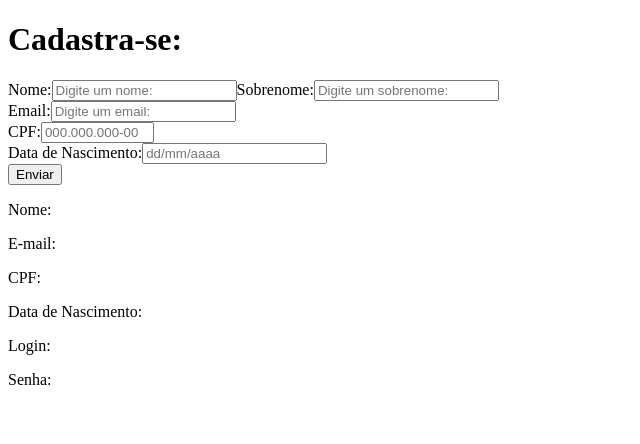
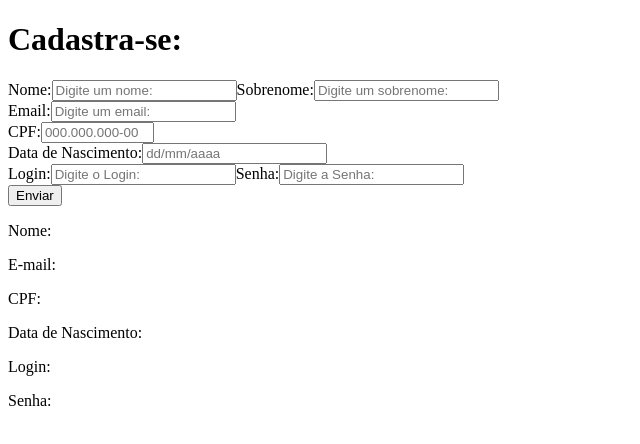
Before and after one commit to JomarFranca/Form_React_01, a React (Create React App) app: page / in a window 1280 px wide. Shown: the top 444 px of the page, without its empty margins (0-640 px from the left). Built offline with nearby package versions, Linux system fonts and the light colour scheme.

Commit message:
Criado input type Login e Senha

```diff
--- a/src/App.js
+++ b/src/App.js
@@ -8,6 +8,8 @@ function App() {
 	const [mail, setMail] = useState();
 	const [clientCpf, setClientCpf] = useState();
 	const [data, setData] = useState();
+	const [log, setLog] = useState();
+	const [pass, setPass] = useState();
 
 
 	const [enviado, setEnviado] = useState(false);
@@ -41,6 +43,15 @@ function App() {
 				onChange={(e) => setData(e.target.value)}
 				placeholder="dd/mm/aaaa" />
 			<br/>
+			<label>Login:</label>
+			<input type="text" id="usuario" value={log}
+				onChange={(e) => setLog(e.target.value)}
+				placeholder="Digite o Login:" />
+			<label>Senha:</label>
+			<input type="password" id="password" value={pass}
+				onChange={(e) => setPass(e.target.value)}
+				placeholder="Digite a Senha:" />
+			<br/>
 
 
 			<button onClick={() => setEnviado(true)} >Enviar</button>
@@ -48,8 +59,8 @@ function App() {
 			<p>E-mail: {enviado && mail}</p>
 			<p>CPF: {enviado && clientCpf}</p>
 			<p>Data de Nascimento: {enviado && data}</p>
-			<p>Login: </p>
-			<p>Senha: </p>
+			<p>Login: {enviado && log}</p>
+			<p>Senha: {enviado && pass}</p>
 		</>
 	);
 }
```
